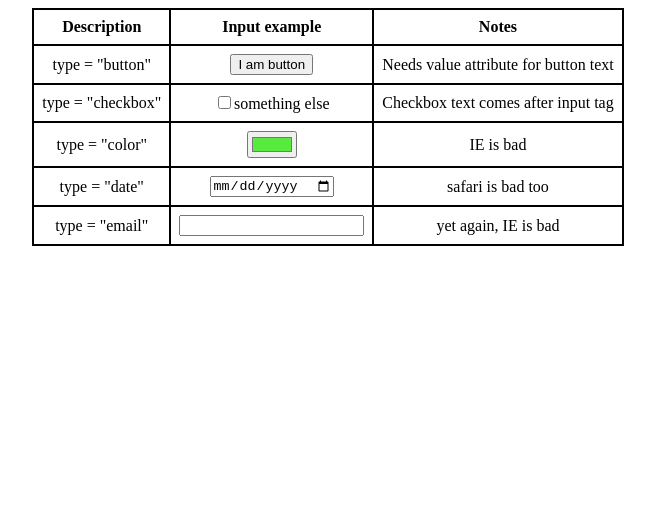
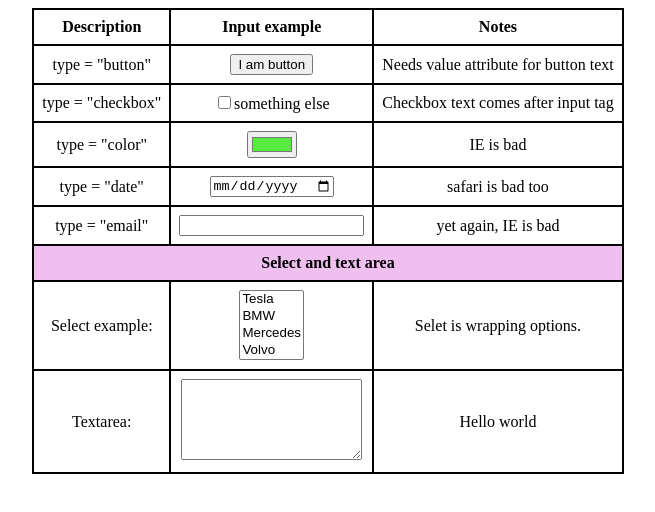
Before and after one commit to Krazza/Class_Vera, a plain HTML site: page Vera/week_03/table_practice.html in a window 1280 px wide. Shown: the whole page, without its empty margins (312-967 px from the left). Drawn offline with Linux system fonts and the light colour scheme.

Commit message:
small table upd.

```diff
--- a/Vera/week_03/style.css
+++ b/Vera/week_03/style.css
@@ -23,3 +23,9 @@ table, td, th {
     border-width: 2px;
     border-collapse: collapse;
 }
+
+.center{
+    text-align: center;
+    background: #ebee;
+    font-weight: 800;
+}
--- a/Vera/week_03/table_practice.html
+++ b/Vera/week_03/table_practice.html
@@ -40,6 +40,28 @@
                     <td> <input type="email"/></td>
                     <td> yet again, IE is bad</td>
                 </tr>
+                <tr>
+                    <td class="center" colspan="3"> Select and text area </td>
+                </tr>
+                <tr>
+                    <td> Select example: </td>
+                    <td>
+                        <select name="cars" size="4" multiple>
+                            <option value="tesla"> Tesla </option>
+                            <option value="bmw"> BMW </option>
+                            <option value="mercedes"> Mercedes </option>
+                            <option value="Volvo"> Volvo </option>
+                        </select>
+                    </td>
+                    <td> Selet is wrapping options. </td>
+                </tr>
+                <tr>
+                    <td> Textarea: </td>
+                    <td>
+                        <textarea name="textArea" id="ex1" cols="20" rows="5"></textarea>
+                    </td>
+                    <td> Hello world </td>
+                </tr>
             </tbody>
         </table>
     </section>
```
